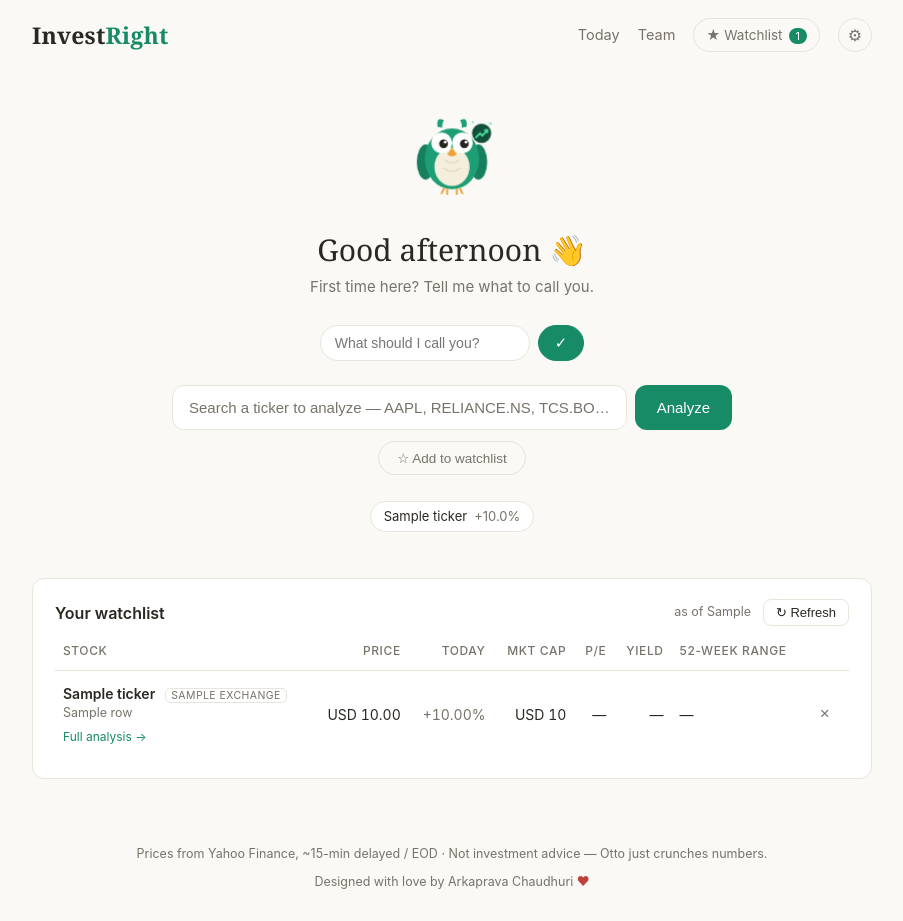
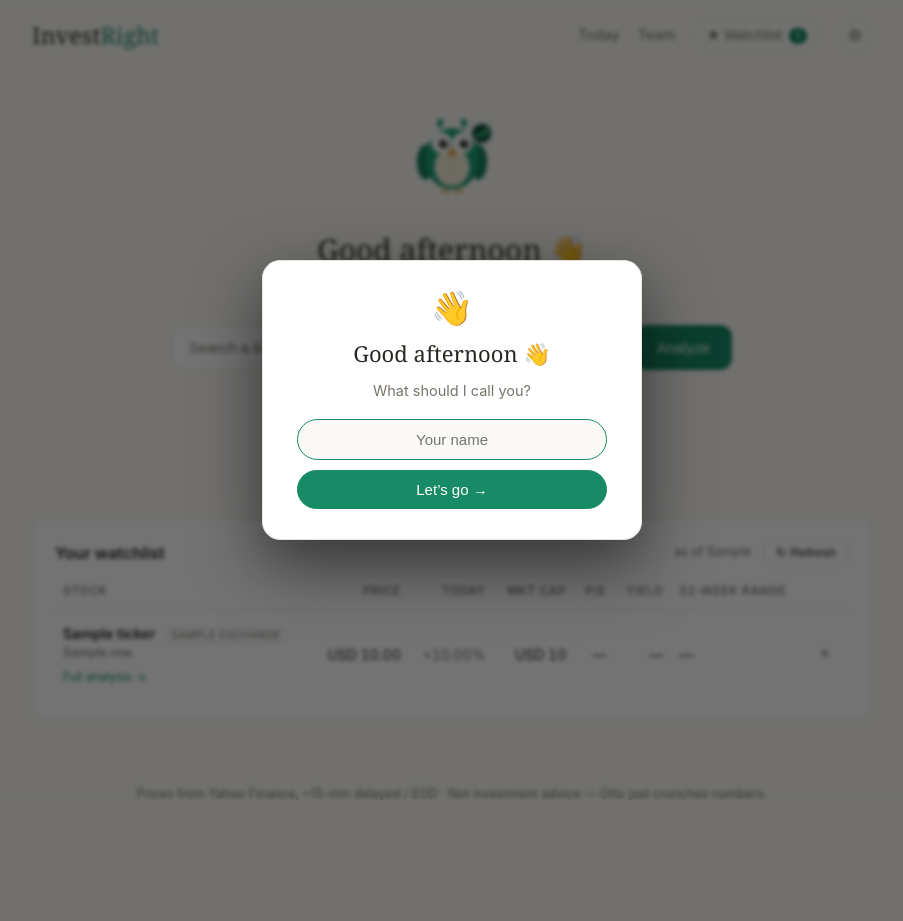
Before and after one commit to arkapchaudhuri-investright/investright, a Flask app: template templates/home.html in a window 1280 px wide. Shown: the whole page, without its empty margins (188-1091 px from the left). After the commit the page ends 800 px from the top, so only its background shows below. Run offline with Flask 3, Linux system fonts and the light colour scheme; the template is opened without the code that fills it: most values are stand-ins (such as "Sample title", 1, 10 or a date in 2020).

Commit message:
UX polish: welcome popup, tinted settings, green heart, lighter wordmark
- First-visit name entry is now a modal <dialog> welcome popup (tinted
  ::backdrop over the home page) instead of an inline prompt; closes on
  submit and the greeting shows their name.
- Settings gear opens with a full-screen scrim that tints the rest of the
  page (spotlight on the panel); scrim click / Esc / outside-click all close.
- Footer heart ♥ recoloured to the brand green (var(--accent)) from red.
- Wordmark de-bolded (font-weight 400; size unchanged).

Co-Authored-By: Claude Opus 4.8 <noreply@anthropic.com>

```diff
--- a/static/style.css
+++ b/static/style.css
@@ -73,7 +73,7 @@ main { max-width: 880px; margin: 0 auto; padding: 0 20px 48px; }
   display: flex; justify-content: space-between; align-items: center;
   max-width: 880px; margin: 0 auto; padding: 18px 20px;
 }
-.brand { font-family: var(--serif); font-size: 23px; font-weight: 600; letter-spacing: .01em; }
+.brand { font-family: var(--serif); font-size: 23px; font-weight: 400; letter-spacing: .01em; }
 .brand-accent { color: var(--accent); }
 .topnav { display: flex; align-items: center; gap: 18px; }
 .navlink {
@@ -109,13 +109,22 @@ main { max-width: 880px; margin: 0 auto; padding: 0 20px 48px; }
   color: var(--muted); border: 1px solid var(--hairline); border-radius: 999px;
   width: 34px; height: 34px; display: inline-flex; align-items: center;
   justify-content: center; user-select: none;
+  position: relative; z-index: 62;   /* stay crisp above the scrim */
 }
 .set-btn::-webkit-details-marker { display: none; }
-.set-btn:hover, .settings[open] .set-btn { color: var(--text); border-color: var(--muted); }
+.set-btn:hover, .settings[open] .set-btn {
+  color: var(--text); border-color: var(--muted); background: var(--card);
+}
+/* Opening the gear tints the rest of the screen (a spotlight on the panel). */
+.settings-scrim { display: none; }
+.settings[open] .settings-scrim {
+  display: block; position: fixed; inset: 0; z-index: 55;
+  background: rgba(0, 0, 0, .45); backdrop-filter: blur(1px);
+}
 .settings-panel {
   position: absolute; right: 0; top: calc(100% + 8px); z-index: 60;
   background: var(--card); border: 1px solid var(--hairline); border-radius: 14px;
-  padding: 12px 14px; min-width: 208px; box-shadow: 0 10px 28px var(--shadow);
+  padding: 12px 14px; min-width: 208px; box-shadow: 0 12px 34px rgba(0, 0, 0, .5);
   display: flex; flex-direction: column; gap: 12px;
 }
 .set-row { display: flex; align-items: center; justify-content: space-between; gap: 16px; }
@@ -130,17 +139,32 @@ main { max-width: 880px; margin: 0 auto; padding: 0 20px 48px; }
 .otto { display: inline-block; }
 .hero h1 { font-size: 30px; margin: 14px 0 4px; }
 .sub { color: var(--muted); margin: 0 0 26px; }
-/* One-time "what should I call you?" prompt (no login; stored in localStorage).
-   :not([hidden]) so the display value doesn't defeat the hidden attribute. */
-.name-ask:not([hidden]) { display: inline-flex; gap: 8px; margin: 0 0 24px; }
-.name-ask input {
-  padding: 9px 14px; border: 1px solid var(--hairline); border-radius: 999px;
-  background: var(--card); color: var(--text); font-size: 14px; width: 210px;
+/* First-visit welcome popup (no login; name stored in localStorage). Native
+   <dialog> — modal, with a tinted ::backdrop dimming the home page behind it. */
+.name-dialog {
+  border: 1px solid var(--hairline); border-radius: 18px; padding: 30px 34px;
+  background: var(--card); color: var(--text); max-width: 380px;
+  width: calc(100% - 40px); box-shadow: 0 24px 64px rgba(0, 0, 0, .55);
 }
-.name-ask input:focus { outline: none; border-color: var(--accent); }
+.name-dialog::backdrop { background: rgba(0, 0, 0, .55); backdrop-filter: blur(2px); }
+.name-dialog form { display: flex; flex-direction: column; align-items: center; text-align: center; gap: 10px; }
+.nd-wave { font-size: 34px; line-height: 1; }
+.name-dialog h2 { font-size: 22px; margin: 2px 0 0; }
+.nd-sub { color: var(--muted); margin: 0 0 8px; font-size: 14.5px; }
+.name-dialog input {
+  width: 100%; padding: 11px 16px; border: 1px solid var(--hairline);
+  border-radius: 999px; background: var(--bg); color: var(--text);
+  font-size: 15px; text-align: center;
+}
+.name-dialog input:focus { outline: none; border-color: var(--accent); }
 .name-go {
-  padding: 0 16px; border: 1px solid var(--accent); background: var(--accent);
-  color: #fff; border-radius: 999px; cursor: pointer; font-size: 15px;
+  width: 100%; padding: 10px 22px; border: 1px solid var(--accent);
+  background: var(--accent); color: #fff; border-radius: 999px;
+  cursor: pointer; font-size: 15px;
+}
+@media (prefers-reduced-motion: no-preference) {
+  .name-dialog[open] { animation: nd-pop .18s ease-out; }
+  @keyframes nd-pop { from { opacity: 0; transform: translateY(6px) scale(.98); } }
 }
 
 /* search */
@@ -532,7 +556,7 @@ a.peer:hover { border-color: var(--accent); }
 
 footer .foot-disclaim { margin: 0; }
 footer .foot-credit { margin: 9px 0 0; }
-footer .foot-credit .heart { color: var(--down); font-style: normal; }
+footer .foot-credit .heart { color: var(--accent); font-style: normal; }
 
 .team-head { text-align: center; padding: 40px 0 6px; }
 .team-head h1 { font-size: 30px; margin: 0 0 6px; }
--- a/templates/base.html
+++ b/templates/base.html
@@ -17,6 +17,7 @@
        where the future account/login lives). Native <details> = no-JS dropdown. #}
     <details class="settings">
       <summary class="set-btn" role="button" aria-label="Settings" title="Settings">⚙</summary>
+      <div class="settings-scrim" aria-hidden="true"></div>
       <div class="settings-panel">
         {% if show_fx %}
         <div class="set-row">
@@ -85,6 +86,8 @@
   // stays open otherwise). Esc closes too.
   var settings = document.querySelector('.settings');
   if (settings) {
+    var scrim = settings.querySelector('.settings-scrim');
+    if (scrim) scrim.addEventListener('click', function () { settings.open = false; });
     document.addEventListener('click', function (e) {
       if (settings.open && !settings.contains(e.target)) settings.open = false;
     });
--- a/templates/home.html
+++ b/templates/home.html
@@ -8,11 +8,19 @@
      remembered in localStorage. Upgrades to a real account later. #}
   <h1 class="serif" id="greet">{{ greeting }}</h1>
   <p class="sub" id="greet-sub">Which stock are we looking at today?</p>
-  <form id="name-ask" class="name-ask" autocomplete="off" hidden>
+
+  {# First-visit welcome popup — asks a name once, remembered in localStorage.
+     Shown as a modal <dialog> only when no name is stored yet (see script). #}
+  <dialog id="name-dialog" class="name-dialog">
+    <form id="name-form" method="dialog" autocomplete="off">
+      <div class="nd-wave" aria-hidden="true">👋</div>
+      <h2 class="serif" id="nd-title">Welcome to InvestRight</h2>
+      <p class="nd-sub">What should I call you?</p>
       <input id="name-input" type="text" maxlength="24" spellcheck="false"
-           placeholder="What should I call you?" aria-label="Your name">
-    <button type="submit" class="name-go" aria-label="Save name">✓</button>
+             placeholder="Your name" aria-label="Your name">
+      <button type="submit" class="name-go">Let’s go →</button>
     </form>
+  </dialog>
 
   <form class="search" action="{{ url_for('analyze') }}" method="post" autocomplete="off">
     <div class="search-bar">
@@ -145,36 +153,38 @@
 
 <script>
 // Personalised greeting (no login): time-of-day from the visitor's own clock +
-// a name remembered in localStorage. First-time visitors get a gentle prompt.
+// a name remembered in localStorage. First-time visitors get a welcome popup.
 (function () {
   var h = new Date().getHours();
   var g = h < 12 ? 'Good morning' : h < 17 ? 'Good afternoon' : 'Good evening';
   var greetEl = document.getElementById('greet');
-  var subEl = document.getElementById('greet-sub');
-  var ask = document.getElementById('name-ask');
+  var dlg = document.getElementById('name-dialog');
+  var form = document.getElementById('name-form');
   var input = document.getElementById('name-input');
+  var title = document.getElementById('nd-title');
   var name = '';
   try { name = (localStorage.getItem('ir_name') || '').trim(); } catch (e) {}
-  function render() {
-    if (name) {
-      greetEl.textContent = g + ', ' + name + ' 👋';
-      subEl.textContent = 'Which stock are we looking at today?';
-      ask.hidden = true;
-    } else {
-      greetEl.textContent = g + ' 👋';
-      subEl.textContent = 'First time here? Tell me what to call you.';
-      ask.hidden = false;
+  function paint() {
+    greetEl.textContent = name ? (g + ', ' + name + ' 👋') : (g + ' 👋');
   }
+  paint();
+  // First visit (no name yet): open the welcome popup over the home page.
+  if (!name && dlg && typeof dlg.showModal === 'function') {
+    title.textContent = g + ' 👋';
+    requestAnimationFrame(function () {
+      dlg.showModal();
+      setTimeout(function () { input.focus(); }, 60);
+    });
   }
-  render();
-  ask.addEventListener('submit', function (e) {
-    e.preventDefault();
+  if (form) {
+    form.addEventListener('submit', function (e) {
       var v = (input.value || '').trim().slice(0, 24);
-    if (!v) return;
+      if (!v) { e.preventDefault(); input.focus(); return; }  // require a name
+      try { localStorage.setItem('ir_name', v); } catch (e2) {}
       name = v;
-    try { localStorage.setItem('ir_name', v); } catch (e) {}
-    render();
+      paint();                       // method="dialog" closes the popup itself
     });
+  }
 })();
 </script>
 <script src="{{ url_for('static', filename='tickers.js') }}"></script>
```
Lines whose indentation alone changed are shown as unchanged.
